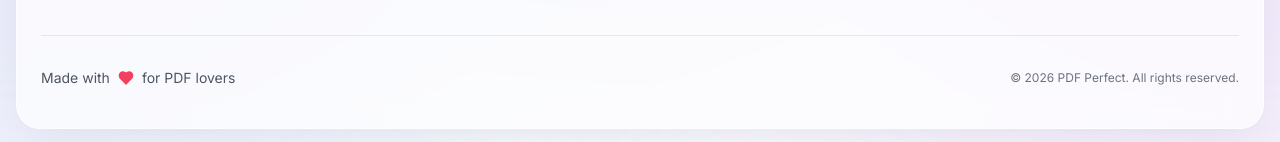
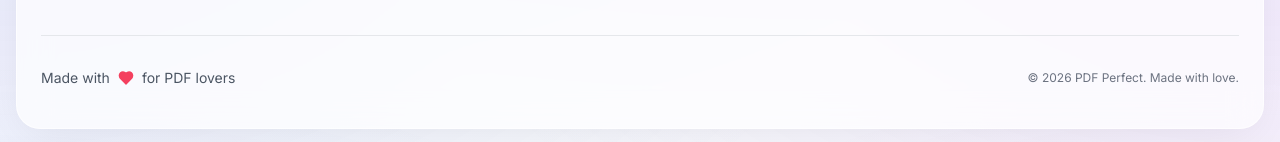
Before and after one commit to Indrajithinna/PDF-Perfect, a React (Vite) app: page / in a window 1280 px wide. Shown: the part 2575-2717 px from the top of the page. Built offline with nearby package versions, Linux system fonts and the light colour scheme; the HTML template or start-up script is replaced by a standard one.

Commit message:
feat(ui): update footer copyright text

```diff
--- a/src/components/Footer.tsx
+++ b/src/components/Footer.tsx
@@ -97,7 +97,7 @@ const Footer: React.FC = () => {
                             Made with <Heart className="w-4 h-4 text-rose-500 fill-current animate-pulse" /> for PDF lovers
                         </p>
                         <p className="text-xs text-gray-500 dark:text-gray-500">
-                            © {currentYear} PDF Perfect. All rights reserved.
+                            © {currentYear} PDF Perfect. Made with love.
                         </p>
                     </div>
                 </div>
```
